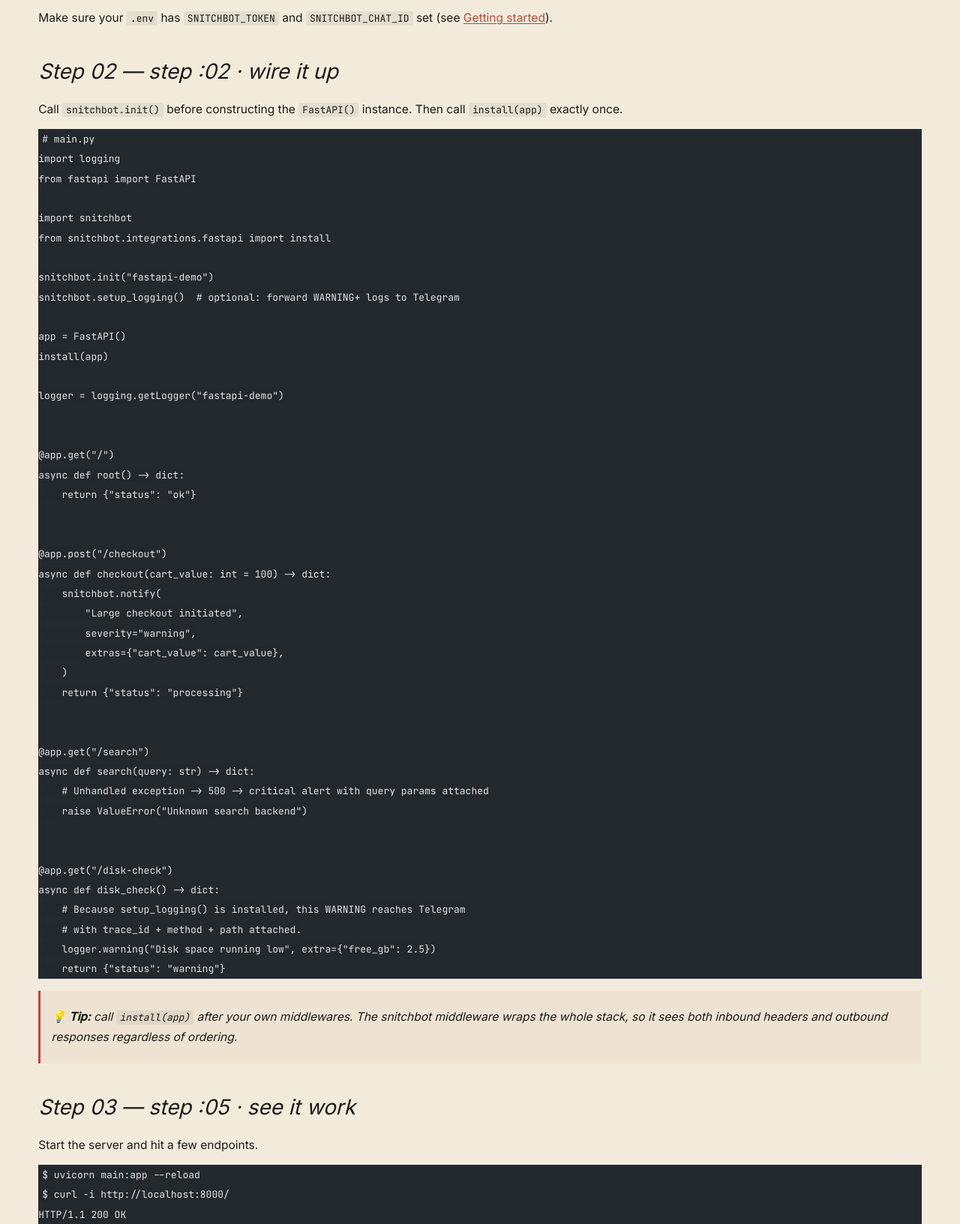
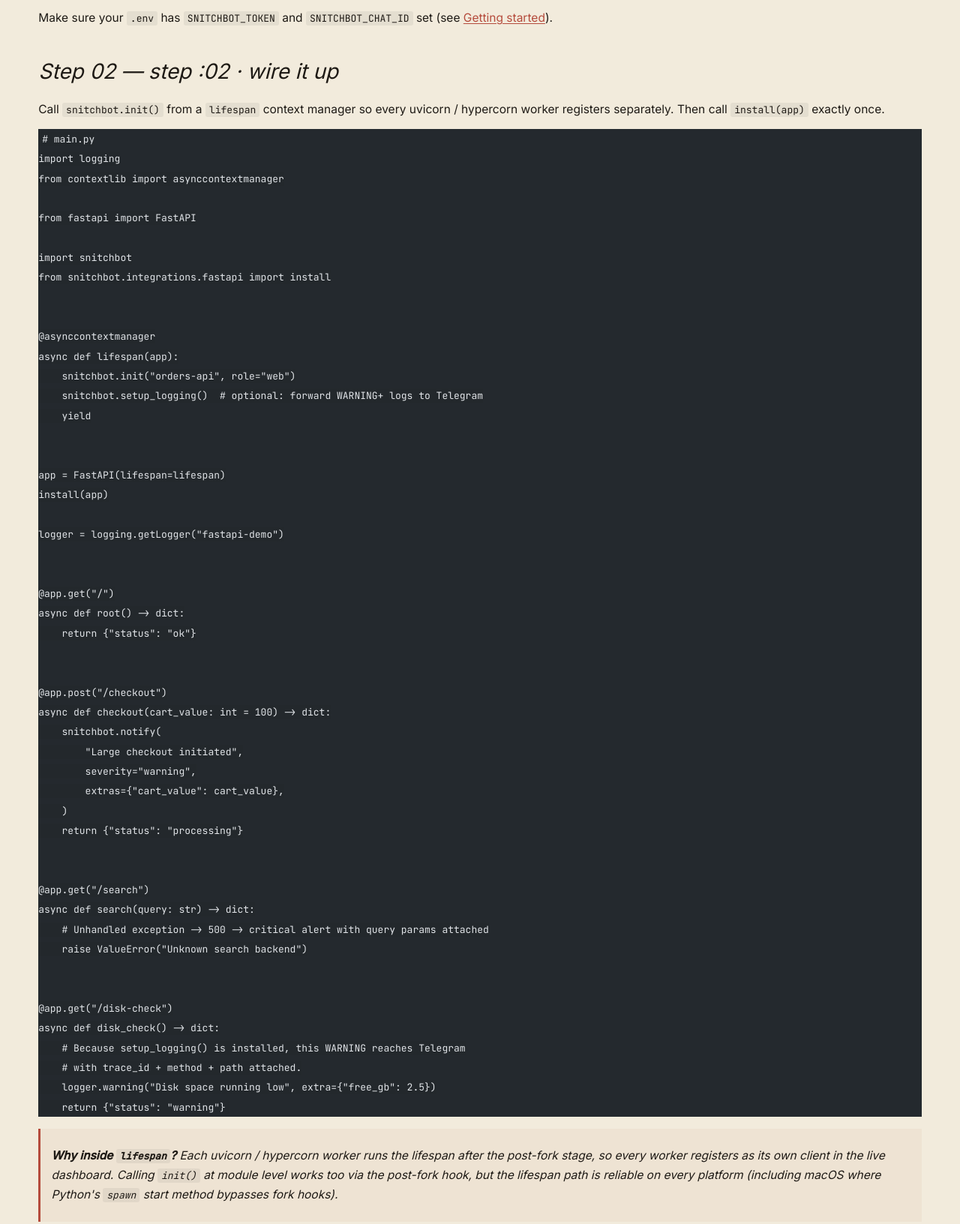
Before and after one commit to Sense1Tapo4ek/snitchbot, an Astro site in the folder site/: page /snitchbot/docs/guide/fastapi in a window 1280 px wide. Shown: the part 1302-2934 px from the top of the page at 75% size. Built offline with nearby package versions, Linux system fonts and the light colour scheme; Astro itself is replaced by a stand-in of ours; code samples lack their colours.

Commit message:
docs(fastapi): recommend lifespan-based init for multi-worker setups

````diff
--- a/site/src/content/docs/guide/fastapi.mdx
+++ b/site/src/content/docs/guide/fastapi.mdx
@@ -30,20 +30,27 @@ Make sure your `.env` has `SNITCHBOT_TOKEN` and `SNITCHBOT_CHAT_ID` set (see [Ge
 
 ## Step 02 — step :02 · wire it up
 
-Call `snitchbot.init()` before constructing the `FastAPI()` instance. Then call `install(app)` exactly once.
+Call `snitchbot.init()` from a `lifespan` context manager so every uvicorn / hypercorn worker registers separately. Then call `install(app)` exactly once.
 
 ```python
 # main.py
 import logging
+from contextlib import asynccontextmanager
+
 from fastapi import FastAPI
 
 import snitchbot
 from snitchbot.integrations.fastapi import install
 
-snitchbot.init("fastapi-demo")
-snitchbot.setup_logging()  # optional: forward WARNING+ logs to Telegram
 
-app = FastAPI()
+@asynccontextmanager
+async def lifespan(app):
+    snitchbot.init("orders-api", role="web")
+    snitchbot.setup_logging()  # optional: forward WARNING+ logs to Telegram
+    yield
+
+
+app = FastAPI(lifespan=lifespan)
 install(app)
 
 logger = logging.getLogger("fastapi-demo")
@@ -77,6 +84,13 @@ async def disk_check() -> dict:
     logger.warning("Disk space running low", extra={"free_gb": 2.5})
     return {"status": "warning"}
 ```
+
+> **Why inside `lifespan`?** Each uvicorn / hypercorn worker runs the
+> lifespan after the post-fork stage, so every worker registers as its
+> own client in the live dashboard. Calling `init()` at module level
+> works too via the post-fork hook, but the lifespan path is reliable
+> on every platform (including macOS where Python's `spawn` start
+> method bypasses fork hooks).
 
 > 💡 **Tip:** call `install(app)` _after_ your own middlewares. The snitchbot middleware wraps the whole stack, so it sees both inbound headers and outbound responses regardless of ordering.
 
@@ -158,7 +172,7 @@ A: Not via snitchbot config. Exclude routes with standard middleware gating: sub
 **Q: My handler catches its own exception and returns 500 — does snitchbot still see it?**
 A: No, not via the exception path. Returning `JSONResponse(status_code=500, ...)` is a normal response from Starlette's perspective. Call `snitchbot.notify(..., severity="critical", exc_info=exc)` inside the handler if you want the alert.
 
-> Running multiple FastAPI services through one bot? Point them at a forum supergroup and snitchbot will give each service its own topic. See [Forum mode](./forum-mode).
+> Running multiple FastAPI services through one bot? Point them at a forum supergroup with `can_manage_topics` and snitchbot will give each service its own topic automatically. See [Per-service topics](./forum-mode).
 
 ## What's next
 
````
